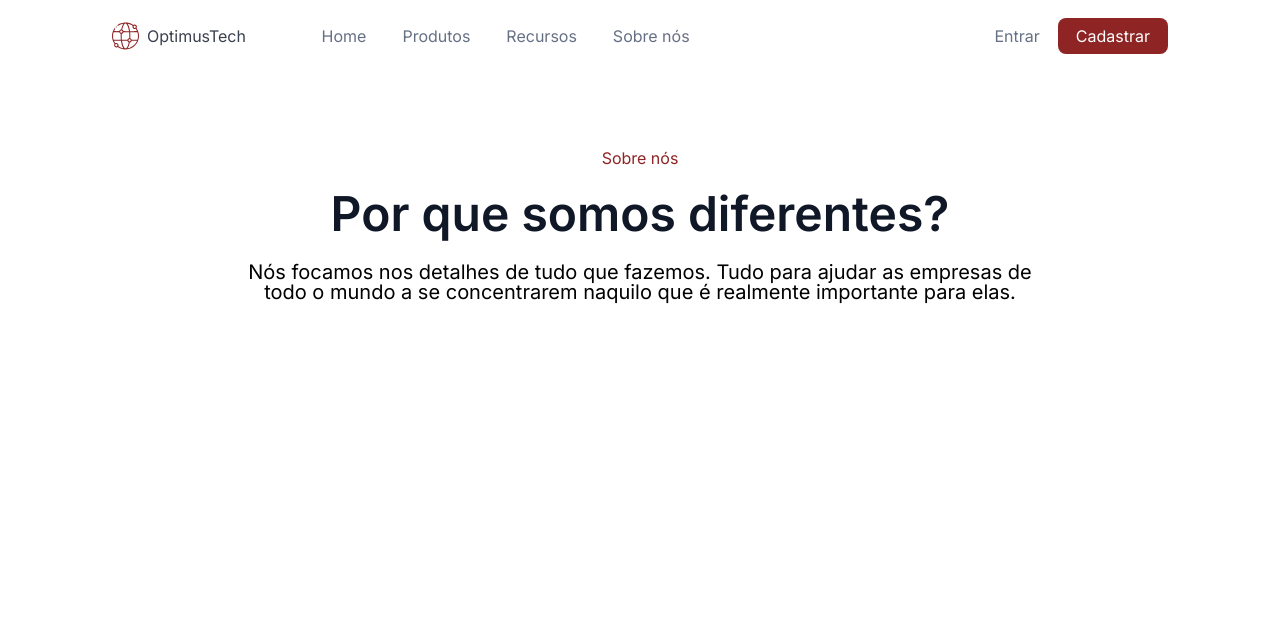
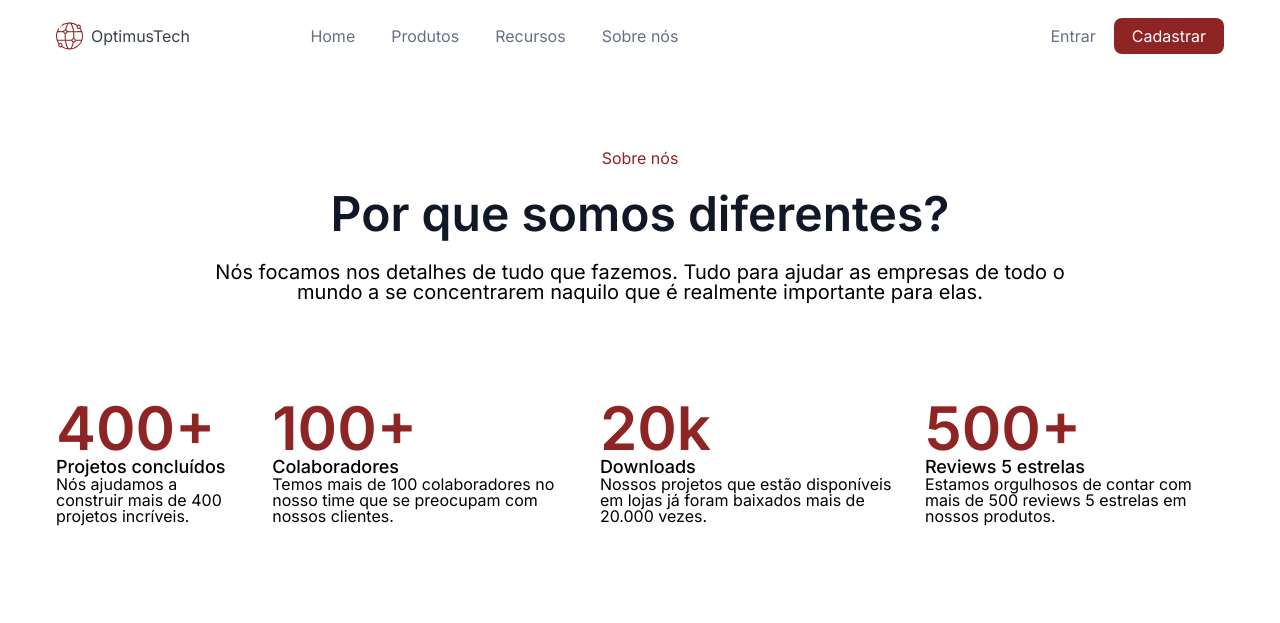
Before and after one commit to BirdMelo/OptimusTech, a plain HTML site: page index.html in a window 1280 px wide. Drawn offline with Linux system fonts and the light colour scheme.

Commit message:
métrica feita

```diff
--- a/Styles/main.css
+++ b/Styles/main.css
@@ -1,6 +1,7 @@
+@import url('https://fonts.googleapis.com/css2?family=Inter:wght@100..900&display=swap');
 @import url('/Styles/navBar.css');
 @import url('/Styles/header.css');
-@import url('https://fonts.googleapis.com/css2?family=Inter:wght@100..900&display=swap');
+@import url('/Styles/metrics.css');
 
 :root{
     --background:#FFFFFF;
@@ -11,7 +12,7 @@
     --default-font: "Inter", sans-serif
 }
 body{
-    padding: 1.125em 5em;
+    padding: 1.125em 5vh;
     font-family: var(--default-font);
 }
 .titles{
--- /dev/null
+++ b/Styles/metrics.css
@@ -0,0 +1,14 @@
+#metrics{
+    display: flex;
+    gap: 3vh;
+    padding: 0em 2vh 12vh 2vh;
+}
+.metrics__numbers{
+    color: var(--hightlight-color);
+    font-weight: 600;
+    font-size: 60px;
+}
+.metrics__subtitles{
+    font-size: 18px;
+    font-weight: 500;
+}
--- a/Styles/navBar.css
+++ b/Styles/navBar.css
@@ -1,8 +1,8 @@
 #navBar{
     display: flex;
     justify-content: space-between;
-    padding: 0em 2em;
     align-items: center;
+    padding: 0em 2vh;
 }
 #navBar__logo{
     display: flex;
--- a/index.html
+++ b/index.html
@@ -32,7 +32,29 @@
         </section>
     </header>
     <body>
+        <section id="metrics">
+            <div>
+                <h2 class="metrics__numbers">400+</h2>
+                <h3 class="metrics__subtitles">Projetos concluídos</h3>
+                <p>Nós ajudamos a construir mais de 400 projetos incríveis.</p>
+            </div>
+            <div>
+                <h2 class="metrics__numbers">100+</h2>
+                <h3 class="metrics__subtitles">Colaboradores</h3>
+                <p>Temos mais de 100 colaboradores no nosso time que se preocupam com nossos clientes.</p>
+            </div>
+            <div>
+                <h2 class="metrics__numbers">20k</h2>
+                <h3 class="metrics__subtitles">Downloads</h3>
+                <p>Nossos projetos que estão disponíveis em lojas já foram baixados mais de 20.000 vezes.</p>
+            </div>
+            <div>
+                <h2 class="metrics__numbers">500+</h2>
+                <h3 class="metrics__subtitles">Reviews 5 estrelas</h3>
+                <p>Estamos orgulhosos de contar com mais de 500 reviews 5 estrelas em nossos produtos.</p>
+            </div>
 
+        </section>
     </body>
     <footer>
 
```
